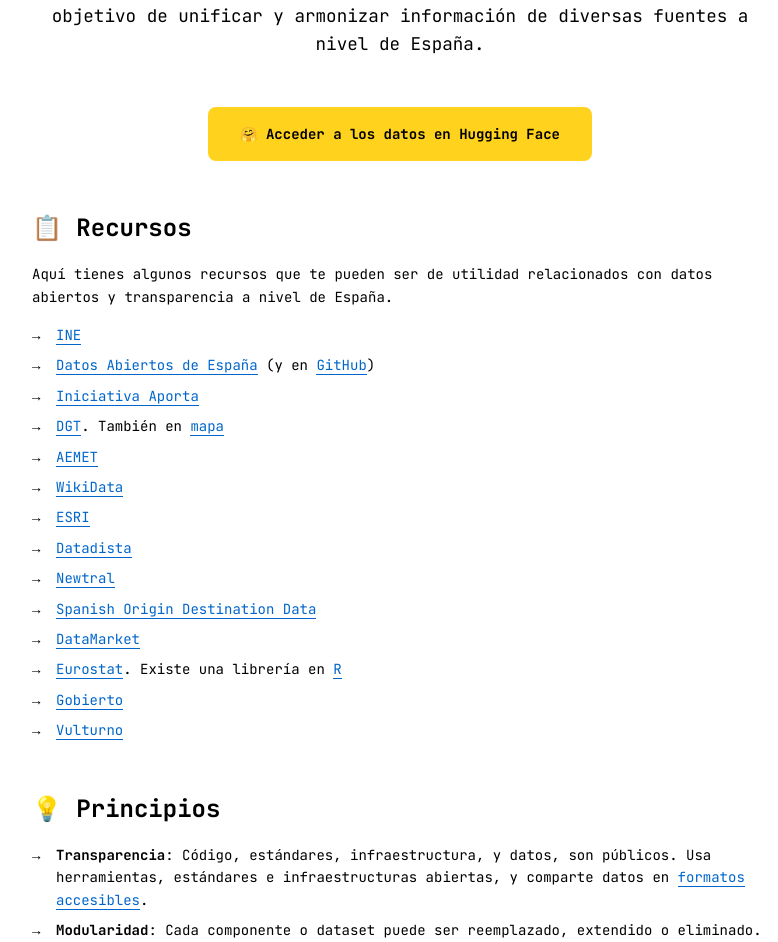
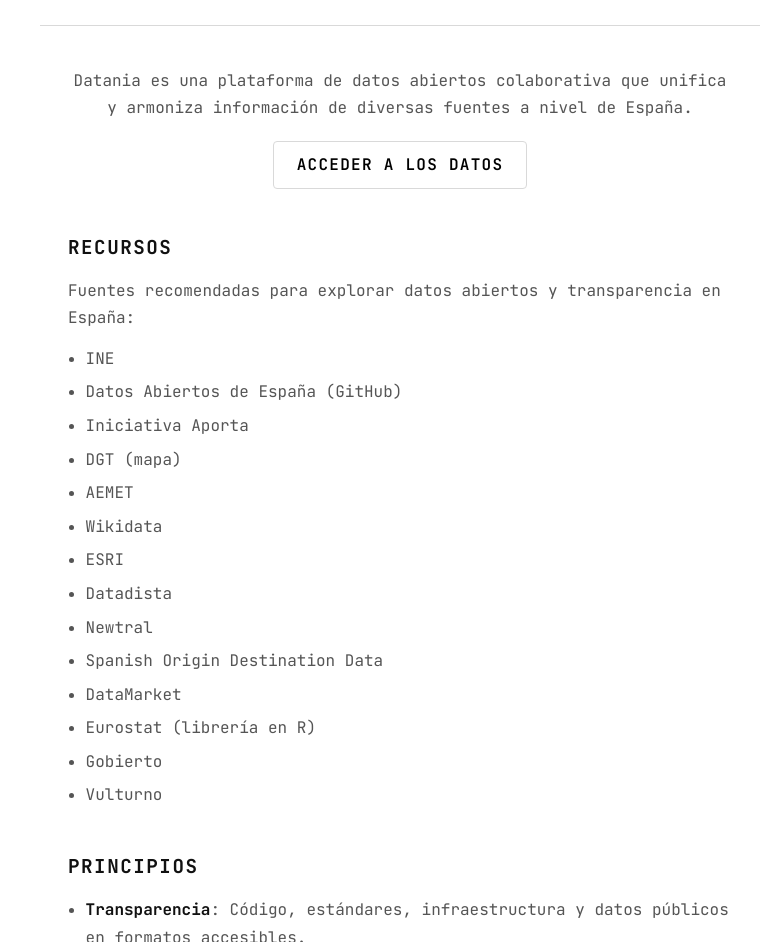
Before and after one commit to datania/datania.cc, a plain HTML site: page index.html in a window 1280 px wide. Shown: the part 247-1189 px from the top of the page, without its empty margins (240-1018 px from the left). Drawn offline with Linux system fonts and the light colour scheme.

Commit message:
🎨 Revamp index.html structure and styling for improved readability and accessibility

```diff
--- a/index.html
+++ b/index.html
@@ -1,216 +1,240 @@
 <!DOCTYPE html>
 <html lang="es">
-
 <head>
   <meta charset="UTF-8">
-    <meta name="viewport" content="width=device-width, initial-scale=1.0">
-    <title>DATANIA - Datos sin complicaciones</title>
+  <meta name="viewport" content="width=device-width, initial-scale=1">
+  <meta name="description" content="Datania unifica datos abiertos colaborativos en España para hacerlos accesibles sin complicaciones.">
+  <title>Datania · Datos sin complicaciones</title>
   <link rel="icon" type="image/png" href="/favicon.png">
   <link rel="preconnect" href="https://fonts.googleapis.com">
   <link rel="preconnect" href="https://fonts.gstatic.com" crossorigin>
-    <link href="https://fonts.googleapis.com/css2?family=JetBrains+Mono:wght@400;700;800&display=swap" rel="stylesheet">
+  <link href="https://fonts.googleapis.com/css2?family=JetBrains+Mono:wght@400;600;700&display=swap" rel="stylesheet">
   <style>
     :root {
+      color-scheme: light;
+      --font: 'JetBrains Mono', ui-monospace, SFMono-Regular, Menlo, Monaco, Consolas, "Liberation Mono", "Courier New", monospace;
       --bg: #ffffff;
-            --text: #000000;
-            --link: #0066cc;
-            --border: #e0e0e0;
-            --badge-bg: #f0f0f0;
+      --text: #111111;
+      --muted: #555555;
+      --accent: #000000;
+      --border: #d9d9d9;
+      --space: clamp(1.8rem, 4vw, 2.6rem);
     }
 
-        * {
-            margin: 0;
-            padding: 0;
+    *, *::before, *::after {
       box-sizing: border-box;
     }
 
     body {
-            font-family: 'JetBrains Mono', monospace;
-            font-size: 14px;
-            line-height: 1.6;
+      margin: 0;
+      font-family: var(--font);
+      line-height: 1.7;
+      background: var(--bg);
       color: var(--text);
-            background-color: var(--bg);
-            padding: 2rem;
-            max-width: 800px;
+    }
+
+    header,
+    main,
+    footer {
+      width: min(720px, 100%);
+      margin: 0 auto;
+      padding-inline: clamp(1.25rem, 4vw, 1.75rem);
+    }
+
+    header {
+      padding-block: calc(var(--space) + 0.5rem) var(--space);
+      border-bottom: 1px solid var(--border);
+      text-align: center;
+      display: grid;
+      gap: 0.75rem;
+      justify-items: center;
+    }
+
+    h1 {
+      margin: 0;
+      font-size: clamp(2.2rem, 5vw, 3.2rem);
+      font-weight: 700;
+      letter-spacing: 0.12em;
+      text-transform: uppercase;
+    }
+
+    .hero-emoji {
+      margin: 0;
+      font-size: 1.6rem;
+    }
+
+    .tagline {
+      margin: 0;
+      color: var(--muted);
+      letter-spacing: 0.1em;
+      text-transform: uppercase;
+      font-size: 0.95rem;
+    }
+
+    main {
+      padding-block: var(--space);
+      display: grid;
+      gap: var(--space);
+    }
+
+    section {
+      display: grid;
+      gap: 0.85rem;
+    }
+
+    section > p {
+      margin: 0;
+      color: var(--muted);
+    }
+
+    .intro {
+      gap: 1.2rem;
+      text-align: center;
+    }
+
+    .cta {
+      display: inline-flex;
+      align-items: center;
+      justify-content: center;
+      gap: 0.65rem;
+      font-weight: 600;
+      text-decoration: none;
+      color: var(--accent);
+      border: 1px solid var(--border);
+      padding: 0.6rem 1.4rem;
+      border-radius: 4px;
+      text-transform: uppercase;
+      letter-spacing: 0.08em;
       margin: 0 auto;
     }
 
-        h1 {
-            font-size: 4rem;
-            font-weight: 800;
-            text-align: center;
-            letter-spacing: 0.2rem;
-            margin-bottom: 0.5rem;
-        }
-
-        .slogan {
-            text-align: center;
-            font-size: 1.2rem;
-            font-weight: 400;
-            color: #666;
-            text-transform: uppercase;
-            letter-spacing: 0.15rem;
-            margin-bottom: 3rem;
+    .cta:focus-visible,
+    .cta:hover {
+      border-color: var(--accent);
     }
 
     h2 {
-            font-size: 1.5rem;
-            font-weight: 700;
-            margin-top: 3rem;
-            margin-bottom: 1rem;
+      margin: 0;
+      font-size: 1.2rem;
+      text-transform: uppercase;
+      letter-spacing: 0.08em;
     }
 
-        p {
-            margin-bottom: 1rem;
+    ul {
+      margin: 0;
+      padding-left: 1.1rem;
+      display: grid;
+      gap: 0.4rem;
+    }
+
+    li {
+      color: var(--muted);
+    }
+
+    li strong {
+      color: var(--text);
     }
 
     a {
-            color: var(--link);
+      color: inherit;
       text-decoration: none;
-            border-bottom: 1px solid var(--link);
+      border-bottom: 1px solid transparent;
     }
 
-        a:hover {
-            opacity: 0.7;
+    li a:hover,
+    li a:focus-visible,
+    footer a:hover,
+    footer a:focus-visible {
+      border-color: var(--accent);
     }
 
-
-        .main-description {
-            text-align: center;
-            font-size: 1.1rem;
-            margin: 2rem 0;
+    code {
+      font-family: inherit;
+      padding: 0.1rem 0.3rem;
+      background: #f4f4f4;
+      border: 1px solid var(--border);
+      border-radius: 3px;
     }
 
-        .cta {
+    footer {
+      padding-block: var(--space);
+      border-top: 1px solid var(--border);
       text-align: center;
-            margin: 3rem 0;
+      font-size: 0.9rem;
+      color: var(--muted);
     }
 
-        .cta-button {
-            display: inline-block;
-            background-color: #FFD21E;
-            color: #000000;
-            padding: 1rem 2rem;
-            border-radius: 8px;
-            font-weight: 700;
-            text-decoration: none;
-            border: none;
-            transition: transform 0.2s;
+    footer p {
+      margin: 0;
     }
 
-        .cta-button:hover {
-            transform: translateY(-2px);
-            opacity: 1;
+    footer a {
+      color: var(--accent);
+    }
+
+    @media (max-width: 560px) {
+      header,
+      main,
+      footer {
+        padding-inline: 1.2rem;
       }
 
       ul {
-            list-style: none;
-            margin-bottom: 1rem;
-        }
-
-        ul li {
-            margin-bottom: 0.5rem;
-            padding-left: 1.5rem;
-            position: relative;
-        }
-
-        ul li:before {
-            content: "→";
-            position: absolute;
-            left: 0;
-        }
-
-        code {
-            background-color: var(--badge-bg);
-            padding: 0.1rem 0.3rem;
-            border-radius: 3px;
-            font-size: 0.9em;
-        }
-
-        footer {
-            margin-top: 4rem;
-            padding-top: 2rem;
-            border-top: 1px solid var(--border);
-            text-align: center;
-            font-size: 0.85rem;
-            color: #666;
-        }
-
-        @media (max-width: 600px) {
-            h1 {
-                font-size: 2.5rem;
-                letter-spacing: 0.1rem;
-            }
-
-            body {
-                padding: 1rem;
+        padding-left: 1rem;
       }
     }
   </style>
 </head>
+<body>
+  <header>
+    <h1>Datania</h1>
+    <p class="tagline">Datos sin complicaciones</p>
+    <p class="hero-emoji" aria-hidden="true">💃</p>
+  </header>
 
-<body>
-    <h1>D A T A N I A</h1>
-    <p class="slogan">Datos, sin complicaciones</p>
+  <main id="contenido-principal">
+    <section class="intro">
+      <p>Datania es una plataforma de datos abiertos colaborativa que unifica y armoniza información de diversas fuentes a nivel de España.</p>
+      <p>
+        <a class="cta" href="https://huggingface.co/datania" target="_blank" rel="noopener">Acceder a los datos</a>
+      </p>
+    </section>
 
-    <p class="main-description">
-        Datania es una plataforma de datos abiertos colaborativa con el objetivo de unificar
-        y armonizar información de diversas fuentes a nivel de España.
-    </p>
+    <section class="resources" aria-labelledby="recursos">
+      <h2 id="recursos">Recursos</h2>
+      <p>Fuentes recomendadas para explorar datos abiertos y transparencia en España:</p>
+      <ul>
+        <li><a href="https://www.ine.es/" target="_blank" rel="noopener">INE</a></li>
+        <li><a href="https://datos.gob.es/" target="_blank" rel="noopener">Datos Abiertos de España</a> (<a href="https://github.com/datosgobes" target="_blank" rel="noopener">GitHub</a>)</li>
+        <li><a href="https://datos.gob.es/es/acerca-de-la-iniciativa-aporta" target="_blank" rel="noopener">Iniciativa Aporta</a></li>
+        <li><a href="https://nap.dgt.es/dataset" target="_blank" rel="noopener">DGT</a> (<a href="https://infocar.dgt.es/etraffic/" target="_blank" rel="noopener">mapa</a>)</li>
+        <li><a href="https://opendata.aemet.es/centrodedescargas/inicio" target="_blank" rel="noopener">AEMET</a></li>
+        <li><a href="https://www.wikidata.org/" target="_blank" rel="noopener">Wikidata</a></li>
+        <li><a href="https://opendata.esri.es/search?collection=Dataset" target="_blank" rel="noopener">ESRI</a></li>
+        <li><a href="https://www.datadista.com/" target="_blank" rel="noopener">Datadista</a></li>
+        <li><a href="https://transparentia.newtral.es/buscador" target="_blank" rel="noopener">Newtral</a></li>
+        <li><a href="https://github.com/rOpenSpain/spanishoddata" target="_blank" rel="noopener">Spanish Origin Destination Data</a></li>
+        <li><a href="https://github.com/Data-Market" target="_blank" rel="noopener">DataMarket</a></li>
+        <li><a href="https://ec.europa.eu/eurostat/data/database" target="_blank" rel="noopener">Eurostat</a> (<a href="https://github.com/rOpenGov/eurostat" target="_blank" rel="noopener">librería en R</a>)</li>
+        <li><a href="https://www.gobierto.es/" target="_blank" rel="noopener">Gobierto</a></li>
+        <li><a href="https://github.com/vulturno" target="_blank" rel="noopener">Vulturno</a></li>
+      </ul>
+    </section>
 
-    <div class="cta">
-        <a href="https://huggingface.co/datania" class="cta-button">
-            🤗 Acceder a los datos en Hugging Face
-        </a>
-    </div>
-
-    <h2>📋 Recursos</h2>
-    <p>Aquí tienes algunos recursos que te pueden ser de utilidad relacionados con datos abiertos y transparencia a
-        nivel de España.</p>
-
+    <section class="principles" aria-labelledby="principios">
+      <h2 id="principios">Principios</h2>
       <ul>
-        <li><a href="https://www.ine.es/">INE</a></li>
-        <li><a href="https://datos.gob.es/">Datos Abiertos de España</a> (y en <a
-                href="https://github.com/datosgobes">GitHub</a>)</li>
-        <li><a href="https://datos.gob.es/es/acerca-de-la-iniciativa-aporta">Iniciativa Aporta</a></li>
-        <li><a href="https://nap.dgt.es/dataset">DGT</a>. También en <a href="https://infocar.dgt.es/etraffic/">mapa</a>
-        </li>
-        <li><a href="https://opendata.aemet.es/centrodedescargas/inicio">AEMET</a></li>
-        <li><a href="https://www.wikidata.org/">WikiData</a></li>
-        <li><a href="https://opendata.esri.es/search?collection=Dataset">ESRI</a></li>
-        <li><a href="https://www.datadista.com/">Datadista</a></li>
-        <li><a href="https://transparentia.newtral.es/buscador">Newtral</a></li>
-        <li><a href="https://github.com/rOpenSpain/spanishoddata">Spanish Origin Destination Data</a></li>
-        <li><a href="https://github.com/Data-Market">DataMarket</a></li>
-        <li><a href="https://ec.europa.eu/eurostat/data/database">Eurostat</a>. Existe una librería en <a
-                href="https://github.com/rOpenGov/eurostat">R</a></li>
-        <li><a href="https://www.gobierto.es/">Gobierto</a></li>
-        <li><a href="https://github.com/vulturno">Vulturno</a></li>
+        <li><strong>Transparencia</strong>: Código, estándares, infraestructura y datos públicos en formatos accesibles.</li>
+        <li><strong>Modularidad</strong>: Componentes y datasets intercambiables que funcionan en cualquier entorno.</li>
+        <li><strong>Sin rozamiento</strong>: Haz un fork, mejora el código o usa los datasets sin cuotas ni fricciones.</li>
+        <li><strong>Datos como código</strong>: Transformaciones declarativas versionadas en <code>git</code> para facilitar la colaboración.</li>
+        <li><strong>Pegamento</strong>: Puente entre herramientas y enfoques que privilegia la integración sobre el bloqueo.</li>
       </ul>
-
-    <h2>💡 Principios</h2>
-
-    <ul>
-        <li><strong>Transparencia</strong>: Código, estándares, infraestructura, y datos, son públicos. Usa
-            herramientas, estándares e infraestructuras abiertas, y comparte datos en <a
-                href="https://voltrondata.com/codex/a-new-frontier">formatos accesibles</a>.</li>
-        <li><strong>Modularidad</strong>: Cada componente o dataset puede ser reemplazado, extendido o eliminado. El
-            código funciona bien en muchos entornos (un portátil, un clúster, o desde el navegador) y puede desplegarse
-            en distintos lugares.</li>
-        <li><strong>Sin Rozamiento</strong>: No preguntes, haz un fork y mejora el código, los modelos, o añade una
-            nueva fuente de datos. Usa los datasets sin límites de API o cuotas.</li>
-        <li><strong>Datos como Código</strong>: Transformaciones declarativas trackeadas en <code>git</code>. Los
-            datasets y sus transformaciones se publican para que otras personas puedan construir sobre ellos.</li>
-        <li><strong>Pegamento</strong>: Datania es un puente entre herramientas y enfoques y no un estándar o una
-            herramienta en sí misma. Se integra con otras herramientas y servicios.</li>
-    </ul>
+    </section>
+  </main>
 
   <footer>
-        <p>
-            <a href="https://github.com/datania/">GitHub</a> ·
-            Creado por <a href="https://davidgasquez.com">David Gasquez</a>
-        </p>
+    <p><a href="https://github.com/datania/" target="_blank" rel="noopener">GitHub</a> · Creado por <a href="https://davidgasquez.com" target="_blank" rel="noopener">David Gasquez</a></p>
   </footer>
 </body>
-
 </html>
```
Lines whose indentation alone changed are shown as unchanged.
